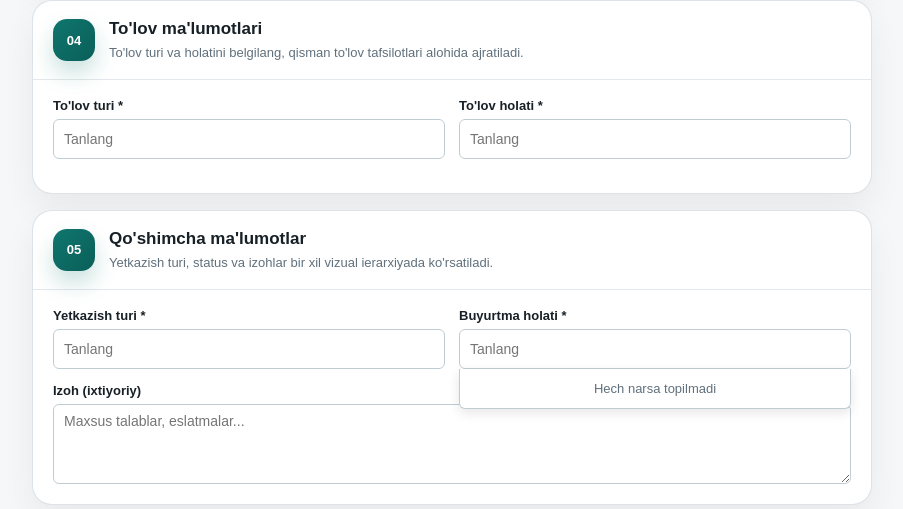
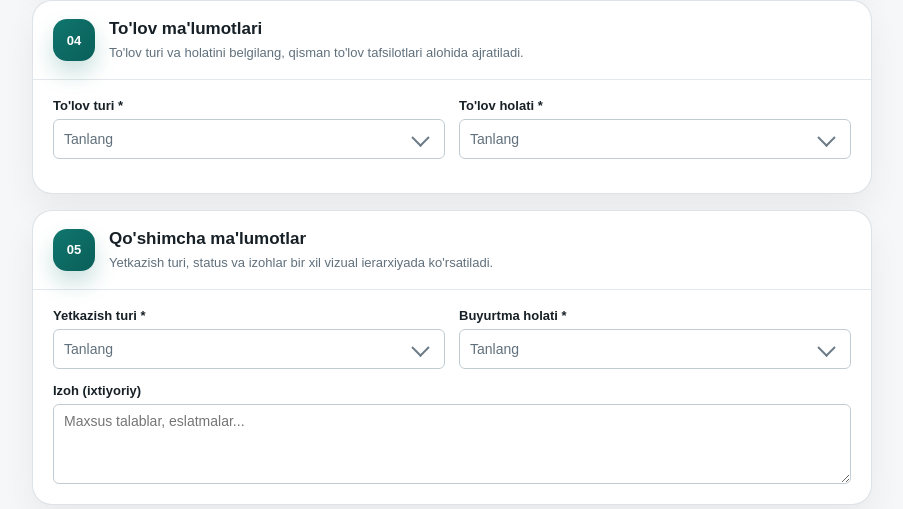
Before and after one commit to shahbozshirinboyev/calculator.teratech.uz, a Django app: page /orders/create/ in a window 1280 px wide. Shown: the part 936-1445 px from the top of the page, without its empty margins (18-921 px from the left). Run offline with Django 5.2, Linux system fonts and the light colour scheme; a user stored in the database is signed in; data comes from the database, SQL or seed files in the repository; both versions use the stored data as it was after the commit; some libraries are stand-ins or nearby versions.

Commit message:
chage design

```diff
--- a/orders/templates/orders/order_form.html
+++ b/orders/templates/orders/order_form.html
@@ -156,6 +156,74 @@
   letter-spacing: 0.3px;
 }
 .field textarea { min-height: 80px; resize: vertical; }
+.select-only-input {
+  cursor: pointer;
+  user-select: none;
+  caret-color: transparent;
+  padding-right: 40px !important;
+}
+.select-only-input::placeholder {
+  color: var(--muted);
+}
+.autocomplete-wrapper.select-only::after {
+  content: "";
+  position: absolute;
+  right: 18px;
+  top: 50%;
+  width: 11px;
+  height: 11px;
+  border-right: 2px solid color-mix(in srgb, var(--muted) 92%, white 8%);
+  border-bottom: 2px solid color-mix(in srgb, var(--muted) 92%, white 8%);
+  transform: translateY(-60%) rotate(45deg);
+  pointer-events: none;
+}
+.datetime-layout {
+  display: grid;
+  grid-template-columns: minmax(180px, 1fr) auto;
+  gap: 16px;
+  align-items: start;
+  margin-top: 6px;
+  margin-bottom: 16px;
+  padding-left: 12px;
+  border-left: 3px solid color-mix(in srgb, var(--text) 86%, transparent);
+}
+.datetime-title {
+  padding-top: 4px;
+}
+.datetime-title .highlight-group-title {
+  margin-bottom: 4px;
+  font-size: 18px;
+  line-height: 1.2;
+  letter-spacing: -0.01em;
+  text-transform: none;
+  color: var(--text);
+}
+.datetime-delivery-label {
+  font-size: 12px;
+  color: var(--muted);
+  font-weight: 700;
+}
+.datetime-fields {
+  display: grid;
+  grid-template-columns: 220px 220px;
+  gap: 10px;
+  width: max-content;
+  justify-self: end;
+  margin-left: auto;
+}
+.datetime-field .field-hint {
+  margin-left: 2px;
+  margin-top: 4px;
+  font-size: 11px;
+  line-height: 1.45;
+}
+.field-hint {
+  font-size: 11px;
+  color: var(--muted);
+  display: block;
+  margin-top: 4px;
+  line-height: 1.45;
+}
 
 /* Custom autocomplete dropdown */
 .autocomplete-wrapper { position: relative; z-index: 1; }
@@ -322,6 +390,22 @@
     flex-direction: column;
     align-items: flex-start;
   }
+  .datetime-fields {
+    grid-template-columns: 1fr;
+    width: 100%;
+    justify-self: stretch;
+  }
+  .datetime-layout {
+    grid-template-columns: 1fr;
+    gap: 10px;
+    padding-left: 10px;
+  }
+  .datetime-title {
+    padding-top: 0;
+  }
+  .datetime-title .highlight-group-title {
+    font-size: 17px;
+  }
 }
 @media (max-width: 480px) {
   .section-card-header,
@@ -357,9 +441,6 @@
 
   <form method="post" id="order-form">
     {% csrf_token %}
-    {% if order %}
-      <input type="hidden" name="production_status" value="{{ order.production_status }}">
-    {% endif %}
 
     <div class="order-form-layout">
       <div class="form-sections">
@@ -486,16 +567,16 @@
             <div class="form-row">
               <div class="field">
                 <label>To'lov turi *</label>
-                <div class="autocomplete-wrapper">
-                  <input type="text" id="payment-type-input" value="{{ v_payment_type_label }}" placeholder="Tanlang" autocomplete="off">
+                <div class="autocomplete-wrapper select-only">
+                  <input type="text" id="payment-type-input" class="select-only-input" value="{{ v_payment_type_label }}" placeholder="Tanlang" autocomplete="off" inputmode="none" readonly data-select-only="true">
                   <input type="hidden" name="payment_type" id="payment-type-hidden" value="{{ v_payment_type }}" required>
                   <div class="autocomplete-dropdown" id="payment-type-dropdown"></div>
                 </div>
               </div>
               <div class="field">
                 <label>To'lov holati *</label>
-                <div class="autocomplete-wrapper">
-                  <input type="text" id="payment-status-input" value="{{ v_payment_status_label }}" placeholder="Tanlang" autocomplete="off">
+                <div class="autocomplete-wrapper select-only">
+                  <input type="text" id="payment-status-input" class="select-only-input" value="{{ v_payment_status_label }}" placeholder="Tanlang" autocomplete="off" inputmode="none" readonly data-select-only="true">
                   <input type="hidden" name="payment_status" id="payment-status-hidden" value="{{ v_payment_status }}" required>
                   <div class="autocomplete-dropdown" id="payment-status-dropdown"></div>
                 </div>
@@ -528,32 +609,35 @@
             <div class="form-row">
               <div class="field">
                 <label>Yetkazish turi *</label>
-                <div class="autocomplete-wrapper">
-                  <input type="text" id="delivery-type-input" value="{{ v_delivery_type_label }}" placeholder="Tanlang" autocomplete="off">
+                <div class="autocomplete-wrapper select-only">
+                  <input type="text" id="delivery-type-input" class="select-only-input" value="{{ v_delivery_type_label }}" placeholder="Tanlang" autocomplete="off" inputmode="none" readonly data-select-only="true">
                   <input type="hidden" name="delivery_type" id="delivery-type-hidden" value="{{ v_delivery_type }}" required>
                   <div class="autocomplete-dropdown" id="delivery-type-dropdown"></div>
                 </div>
               </div>
               <div class="field">
                 <label>Buyurtma holati *</label>
-                <div class="autocomplete-wrapper">
-                  <input type="text" id="production-status-input" value="{{ v_production_status_label }}" placeholder="Tanlang" autocomplete="off">
+                <div class="autocomplete-wrapper select-only">
+                  <input type="text" id="production-status-input" class="select-only-input" value="{{ v_production_status_label }}" placeholder="Tanlang" autocomplete="off" inputmode="none" readonly data-select-only="true">
                   <input type="hidden" name="production_status" id="production-status-hidden" value="{{ v_production_status }}" required>
                   <div class="autocomplete-dropdown" id="production-status-dropdown"></div>
                 </div>
               </div>
             </div>
-            <div id="time-info-group" class="form-row highlight-group" style="display: none;">
-              <div class="highlight-group-title">Sana va vaqt</div>
-              <div class="field">
-                <label id="delivery-date-label">Sana *</label>
-                <input type="date" name="delivery_date" id="delivery-date-input" value="{{ v_delivery_date }}">
-                <span id="date-hint" style="font-size: 11px; color: var(--muted); display: block; margin-top: 4px;"></span>
+            <div id="time-info-group" class="highlight-group datetime-layout" style="display: none;">
+              <div class="datetime-title">
+                <div class="highlight-group-title">Sana va vaqt</div>
+                <div class="datetime-delivery-label" id="datetime-delivery-label"></div>
               </div>
-              <div class="field">
-                <label id="delivery-time-label">Vaqt *</label>
-                <input type="time" name="delivery_time" id="delivery-time-input" value="{{ v_delivery_time }}">
-                <span id="time-hint" style="font-size: 11px; color: var(--muted); display: block; margin-top: 4px;"></span>
+              <div class="datetime-fields">
+                <div class="field datetime-field">
+                  <input type="date" name="delivery_date" id="delivery-date-input" value="{{ v_delivery_date }}">
+                  <span id="date-hint" class="field-hint"></span>
+                </div>
+                <div class="field datetime-field">
+                  <input type="time" name="delivery_time" id="delivery-time-input" value="{{ v_delivery_time }}" step="1800">
+                  <span id="time-hint" class="field-hint"></span>
+                </div>
               </div>
             </div>
             <div class="form-row full">
@@ -824,6 +908,7 @@ function handleDeliveryTypeChange(val) {
   const timeInput = document.getElementById('delivery-time-input');
   const dateHint = document.getElementById('date-hint');
   const timeHint = document.getElementById('time-hint');
+  const deliveryLabel = document.getElementById('datetime-delivery-label');
 
   setProductionStatusChoices(val);
 
@@ -831,6 +916,7 @@ function handleDeliveryTypeChange(val) {
 
   if (!val) {
     group.style.display = 'none';
+    if (deliveryLabel) deliveryLabel.textContent = '';
     dateInput.removeAttribute('required');
     timeInput.removeAttribute('required');
     updateSummary();
@@ -838,6 +924,9 @@ function handleDeliveryTypeChange(val) {
   }
 
   group.style.display = 'flex';
+  if (deliveryLabel) {
+    deliveryLabel.textContent = deliveryLabels[val] || '';
+  }
   dateInput.setAttribute('required', 'required');
   timeInput.setAttribute('required', 'required');
 
@@ -847,10 +936,13 @@ function handleDeliveryTypeChange(val) {
   const month = String(now.getMonth() + 1).padStart(2, '0');
   const day = String(now.getDate()).padStart(2, '0');
   const todayStr = `${year}-${month}-${day}`;
+  const currentDateValue = dateInput.value;
+  dateInput.min = todayStr;
 
   if (val === 'BTS' || val === 'UZPOST' || val === 'POST') {
     dateInput.value = todayStr;
     dateInput.readOnly = true;
+    dateInput.style.pointerEvents = 'none';
     if (dateHint) dateHint.textContent = "Buyurtma yaratilayotgan sanada chiqib ketadi";
 
     timeInput.value = "22:00";
@@ -858,10 +950,14 @@ function handleDeliveryTypeChange(val) {
     if (timeHint) timeHint.textContent = "Buyurtma soat 22:00dan chiqib ketadi";
   } else {
     // PICKUP or DELIVERY
+    if (!currentDateValue) {
+      dateInput.value = todayStr;
+    }
     if (!dateInput.value) {
       dateInput.value = todayStr;
     }
     dateInput.readOnly = false;
+    dateInput.style.pointerEvents = 'auto';
     if (dateHint) dateHint.textContent = "Buyurtma yaratilayotgan sana default turadi";
 
     // Min time is current time + 1h 30m
@@ -869,11 +965,11 @@ function handleDeliveryTypeChange(val) {
     const minHour = String(minTime.getHours()).padStart(2, '0');
     const minMinute = String(minTime.getMinutes()).padStart(2, '0');
     const minTimeStr = `${minHour}:${minMinute}`;
-
-    if (!timeInput.value) {
+    timeInput.min = minTimeStr;
+    timeInput.readOnly = false;
+    if (!timeInput.value || timeInput.value < minTimeStr) {
       timeInput.value = minTimeStr;
     }
-    timeInput.readOnly = false;
     if (timeHint) timeHint.textContent = "Kamida " + minTimeStr + " (yaratilgan vaqtdan 1 soat 30 minut keyingi vaqt)";
   }
   updateSummary();
@@ -949,6 +1045,8 @@ updateSummary();
     let currentItems = [];
     let selectedIndex = -1;
     let handlers = [];
+    let isSelectingWithMouse = false;
+    const isSelectOnly = input.dataset.selectOnly === 'true';
 
     function filter(query) {
       if (!query) return items;
@@ -978,10 +1076,15 @@ updateSummary();
 
       // Add click and hover handlers
       dropdown.querySelectorAll('.autocomplete-item').forEach((el, index) => {
-        el.addEventListener('click', () => {
+        el.addEventListener('mousedown', (event) => {
+          event.preventDefault();
+          isSelectingWithMouse = true;
           input.value = filteredItems[index];
           dropdown.classList.remove('active');
           if (onSelect) onSelect(filteredItems[index]);
+          requestAnimationFrame(() => {
+            isSelectingWithMouse = false;
+          });
         });
         el.addEventListener('mouseenter', () => {
           selectedIndex = index;
@@ -1005,16 +1108,32 @@ updateSummary();
     }
 
     const inputHandler = () => {
+      if ((input.readOnly && !isSelectOnly) || input.disabled) {
+        close();
+        return;
+      }
+      const exactMatch = items.find(item => item.toLowerCase() === input.value.trim().toLowerCase());
+      if (exactMatch && onSelect) {
+        onSelect(exactMatch);
+      }
       const filtered = filter(input.value);
       render(filtered);
     };
 
     const focusHandler = () => {
+      if ((input.readOnly && !isSelectOnly) || input.disabled) {
+        close();
+        return;
+      }
       const filtered = filter(input.value);
       render(filtered);
     };
 
     const keydownHandler = (e) => {
+      if (isSelectOnly && e.key !== 'Tab' && e.key !== 'Escape' && e.key !== 'ArrowDown' && e.key !== 'ArrowUp' && e.key !== 'Enter') {
+        e.preventDefault();
+        return;
+      }
       const items = dropdown.querySelectorAll('.autocomplete-item');
 
       if (e.key === 'ArrowDown') {
@@ -1041,8 +1160,23 @@ updateSummary();
       }
     };
 
+    const blurHandler = () => {
+      if (isSelectingWithMouse) {
+        return;
+      }
+      const exactMatch = items.find(item => item.toLowerCase() === input.value.trim().toLowerCase());
+      if (exactMatch) {
+        input.value = exactMatch;
+        if (onSelect) onSelect(exactMatch);
+      } else {
+        input.dispatchEvent(new CustomEvent('autocomplete:invalid', { bubbles: true }));
+      }
+      close();
+    };
+
     input.addEventListener('input', inputHandler);
     input.addEventListener('focus', focusHandler);
+    input.addEventListener('blur', blurHandler);
     input.addEventListener('keydown', keydownHandler);
     document.addEventListener('click', clickOutsideHandler);
 
@@ -1053,14 +1187,13 @@ updateSummary();
       destroy: () => {
         input.removeEventListener('input', inputHandler);
         input.removeEventListener('focus', focusHandler);
+        input.removeEventListener('blur', blurHandler);
         input.removeEventListener('keydown', keydownHandler);
         document.removeEventListener('click', clickOutsideHandler);
       },
       updateItems: (newItems) => {
         items = newItems;
-        // If input is empty, render all items, else filter based on current input value
-        const filtered = filter(input.value);
-        render(filtered);
+        close();
       }
     };
   }
@@ -1110,8 +1243,13 @@ updateSummary();
   if (paymentTypeInput && paymentTypeDropdown) {
     createAutocomplete(paymentTypeInput, paymentTypeDropdown, paymentTypeOptions, (selectedLabel) => {
       if (paymentTypeHidden) {
-        paymentTypeHidden.value = paymentTypeLabelToValue[selectedLabel];
+        paymentTypeHidden.value = paymentTypeLabelToValue[selectedLabel] || '';
       }
+      updateSummary();
+    });
+    paymentTypeInput.addEventListener('autocomplete:invalid', function() {
+      if (paymentTypeHidden) paymentTypeHidden.value = '';
+      paymentTypeInput.value = '';
       updateSummary();
     });
   }
@@ -1127,10 +1265,16 @@ updateSummary();
   if (paymentStatusInput && paymentStatusDropdown) {
     createAutocomplete(paymentStatusInput, paymentStatusDropdown, paymentStatusOptions, (selectedLabel) => {
       if (paymentStatusHidden) {
-        paymentStatusHidden.value = paymentStatusLabelToValue[selectedLabel];
+        paymentStatusHidden.value = paymentStatusLabelToValue[selectedLabel] || '';
       }
       updateSummary();
       handlePaymentStatusChange(paymentStatusHidden ? paymentStatusHidden.value : '');
+    });
+    paymentStatusInput.addEventListener('autocomplete:invalid', function() {
+      if (paymentStatusHidden) paymentStatusHidden.value = '';
+      paymentStatusInput.value = '';
+      handlePaymentStatusChange('');
+      updateSummary();
     });
   }
 
@@ -1145,10 +1289,26 @@ updateSummary();
   if (deliveryTypeInput && deliveryTypeDropdown) {
     createAutocomplete(deliveryTypeInput, deliveryTypeDropdown, deliveryOptions, (selectedLabel) => {
       if (deliveryTypeHidden) {
-        deliveryTypeHidden.value = deliveryLabelToValue[selectedLabel];
+        deliveryTypeHidden.value = deliveryLabelToValue[selectedLabel] || '';
       }
       updateSummary();
       handleDeliveryTypeChange(deliveryTypeHidden ? deliveryTypeHidden.value : '');
+    });
+    deliveryTypeInput.addEventListener('blur', function() {
+      if (!deliveryTypeHidden) return;
+      const exactValue = deliveryLabelToValue[deliveryTypeInput.value.trim()] || '';
+      deliveryTypeHidden.value = exactValue;
+      if (!exactValue) {
+        deliveryTypeInput.value = '';
+      }
+      updateSummary();
+      handleDeliveryTypeChange(exactValue);
+    });
+    deliveryTypeInput.addEventListener('autocomplete:invalid', function() {
+      if (deliveryTypeHidden) deliveryTypeHidden.value = '';
+      deliveryTypeInput.value = '';
+      handleDeliveryTypeChange('');
+      updateSummary();
     });
   }
 
@@ -1159,11 +1319,19 @@ updateSummary();
   if (productionStatusInput && productionStatusDropdown) {
     productionStatusAutocomplete = createAutocomplete(productionStatusInput, productionStatusDropdown, productionStatusOptions, (selectedLabel) => {
       if (productionStatusHidden) {
-        productionStatusHidden.value = productionStatusLabelToValue[selectedLabel];
+        productionStatusHidden.value = productionStatusLabelToValue[selectedLabel] || '';
       }
       updateSummary();
     });
+    productionStatusInput.addEventListener('autocomplete:invalid', function() {
+      if (productionStatusHidden) productionStatusHidden.value = '';
+      productionStatusInput.value = '';
+      updateSummary();
+    });
   }
+
+  const deliveryDateInput = document.getElementById('delivery-date-input');
+  const deliveryTimeInput = document.getElementById('delivery-time-input');
 
   // Call on load
   if (paymentStatusHidden && paymentStatusHidden.value) {
@@ -1196,50 +1364,82 @@ updateSummary();
   }
 })();
 
-// Phone number input mask using IMask
+// Phone number input formatting
 (function() {
   const phoneInput = document.getElementById('customer_phone');
   if (!phoneInput) return;
 
-  // Wait for IMask to load
-  if (typeof IMask === 'undefined') {
-    console.error('IMask library not loaded');
-    return;
+  function normalizePhoneDigits(rawValue) {
+    let digits = String(rawValue || '').replace(/\D/g, '');
+    if (digits.startsWith('998')) {
+      digits = digits.slice(3);
+    }
+    return digits.slice(0, 9);
   }
 
-  // If editing existing phone, get the digits first before creating mask
-  let initialDigits = '';
-  const rawValue = phoneInput.getAttribute('value') || phoneInput.value;
-  if (rawValue && rawValue.trim()) {
-    let digits = rawValue.replace(/\D/g, '');
-    if (digits.length === 9) {
-      initialDigits = digits;
-    } else if (digits.length === 12 && digits.startsWith('998')) {
-      initialDigits = digits.substring(3);
+  function formatPhoneDigits(digits) {
+    const parts = [];
+    if (digits.length > 0) {
+      parts.push(digits.slice(0, 2));
     }
-    // Clear the input value and attribute before creating the mask to avoid conflicts
-    phoneInput.value = '';
-    phoneInput.removeAttribute('value');
+    if (digits.length > 2) {
+      parts.push(digits.slice(2, 5));
+    }
+    if (digits.length > 5) {
+      parts.push(digits.slice(5, 7));
+    }
+    if (digits.length > 7) {
+      parts.push(digits.slice(7, 9));
+    }
+
+    return digits ? `+998 ${parts.join(' ')}` : '';
   }
 
-  // Create mask instance with custom placeholder
-  const phoneMask = IMask(phoneInput, {
-    mask: '+998 00 000 00 00',
-    lazy: false,
-    placeholderChar: '−'  // Minus belgisi - o'rtada
+  function syncPhoneInput(rawValue) {
+    const digits = normalizePhoneDigits(rawValue);
+    phoneInput.dataset.phoneDigits = digits;
+    phoneInput.value = formatPhoneDigits(digits);
+  }
+
+  syncPhoneInput(phoneInput.getAttribute('value') || phoneInput.value);
+
+  phoneInput.addEventListener('input', function() {
+    syncPhoneInput(phoneInput.value);
   });
 
-  // Now set the initial digits if we have them
-  if (initialDigits) {
-    phoneMask.unmaskedValue = initialDigits; // Set unmasked value, IMask will format it
-  }
+  phoneInput.addEventListener('keydown', function(e) {
+    if (e.key !== 'Backspace' && e.key !== 'Delete') return;
+    const hasSelection = phoneInput.selectionStart !== phoneInput.selectionEnd;
+    if (hasSelection) {
+      e.preventDefault();
+      phoneInput.dataset.phoneDigits = '';
+      phoneInput.value = '';
+      return;
+    }
+    const digits = phoneInput.dataset.phoneDigits || '';
+    if (!digits) return;
+    e.preventDefault();
+    syncPhoneInput(digits.slice(0, -1));
+  });
+
+  phoneInput.addEventListener('focus', function() {
+    if (!phoneInput.value) {
+      phoneInput.value = '+998 ';
+    }
+  });
+
+  phoneInput.addEventListener('blur', function() {
+    if (!phoneInput.dataset.phoneDigits) {
+      phoneInput.value = '';
+    }
+  });
 
   // Custom validation on form submit
   const form = document.getElementById('order-form');
 
   if (form) {
     form.addEventListener('submit', function(e) {
-      const unmasked = phoneMask.unmaskedValue;
+      const unmasked = phoneInput.dataset.phoneDigits || '';
 
       // Validate: must have exactly 9 digits
       if (unmasked.length !== 9) {
@@ -1258,9 +1458,7 @@ updateSummary();
       return true;
     });
   }
-
-  // Clear validation error when user starts typing
-  phoneMask.on('accept', function() {
+  phoneInput.addEventListener('input', function() {
     if (phoneInput.validity.customError) {
       phoneInput.setCustomValidity('');
     }
--- a/orders/views.py
+++ b/orders/views.py
@@ -173,6 +173,14 @@ def _form_context(order, initial, extra=None):
         Order.production_status_choices_for_delivery(v_delivery_type or Order.DeliveryType.DELIVERY)
     )
 
+    raw_delivery_time = src.get("delivery_time", getattr(o, "delivery_time", ""))
+    if hasattr(raw_delivery_time, "strftime"):
+        formatted_delivery_time = raw_delivery_time.strftime("%H:%M")
+    elif isinstance(raw_delivery_time, str):
+        formatted_delivery_time = raw_delivery_time[:5] if raw_delivery_time else ""
+    else:
+        formatted_delivery_time = str(raw_delivery_time)[:5] if raw_delivery_time else ""
+
     ctx = {
         "v_customer_name":  src.get("customer_name",  getattr(o, "customer_name",  "")),
         "v_customer_phone": src.get("customer_phone", getattr(o, "customer_phone", "")),
@@ -189,7 +197,7 @@ def _form_context(order, initial, extra=None):
         "v_production_status": v_production_status,
         "v_production_status_label": production_status_label_map.get(v_production_status, ""),
         "v_delivery_date":  src.get("delivery_date", str(getattr(o, "delivery_date", "")) if getattr(o, "delivery_date", None) else ""),
-        "v_delivery_time":  src.get("delivery_time", getattr(o, "delivery_time", "")),
+        "v_delivery_time":  formatted_delivery_time,
         "v_partial_amount": src.get("partial_amount", str(getattr(o, "partial_amount", "0"))),
         "v_total_usd":      src.get("total_price_usd",str(getattr(o, "total_price_usd", "0"))),
         "v_total_uzs":      src.get("total_price_uzs",str(getattr(o, "total_price_uzs", "0"))),
```
Also changed, not shown: db.sqlite3.
